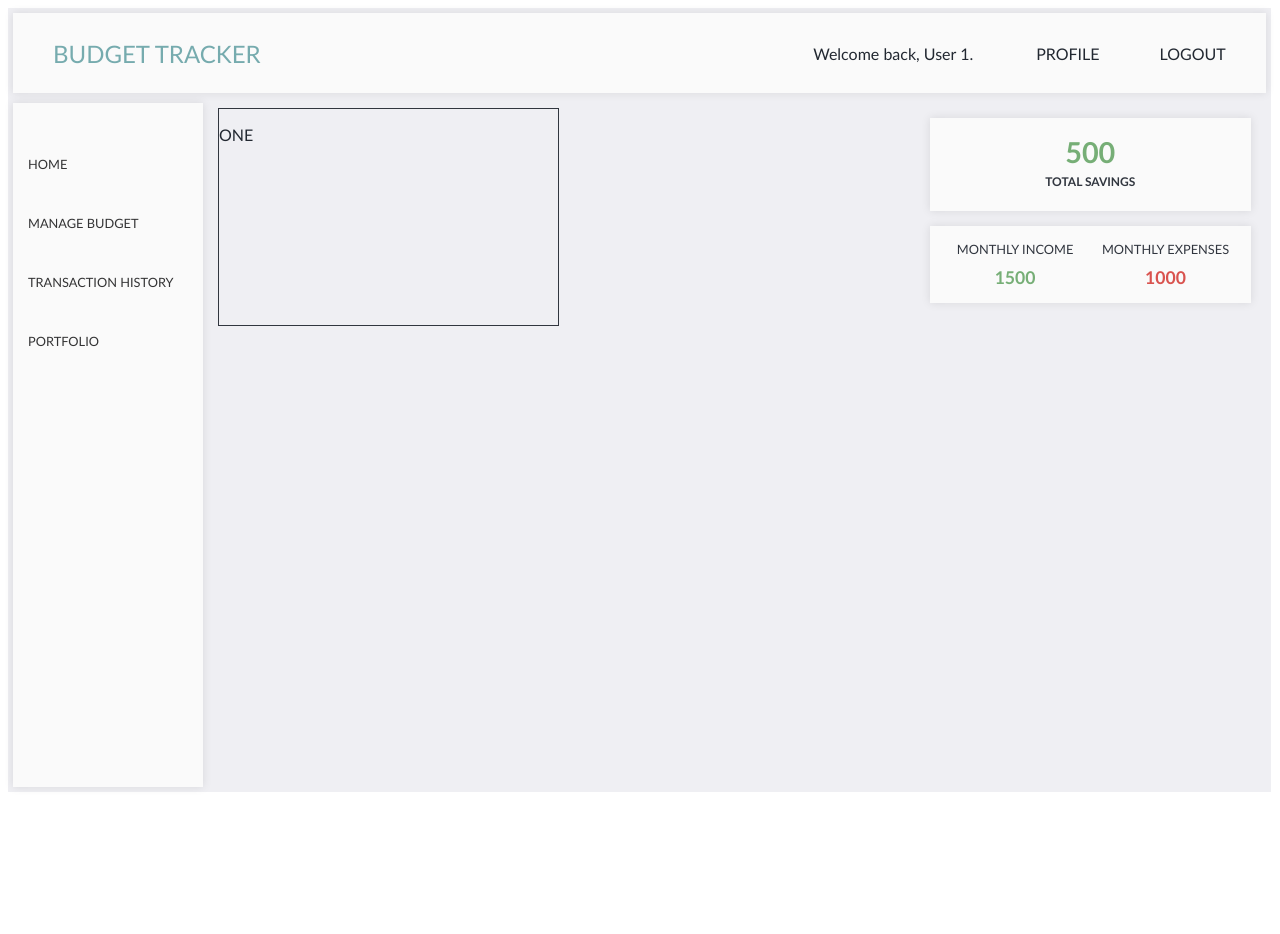
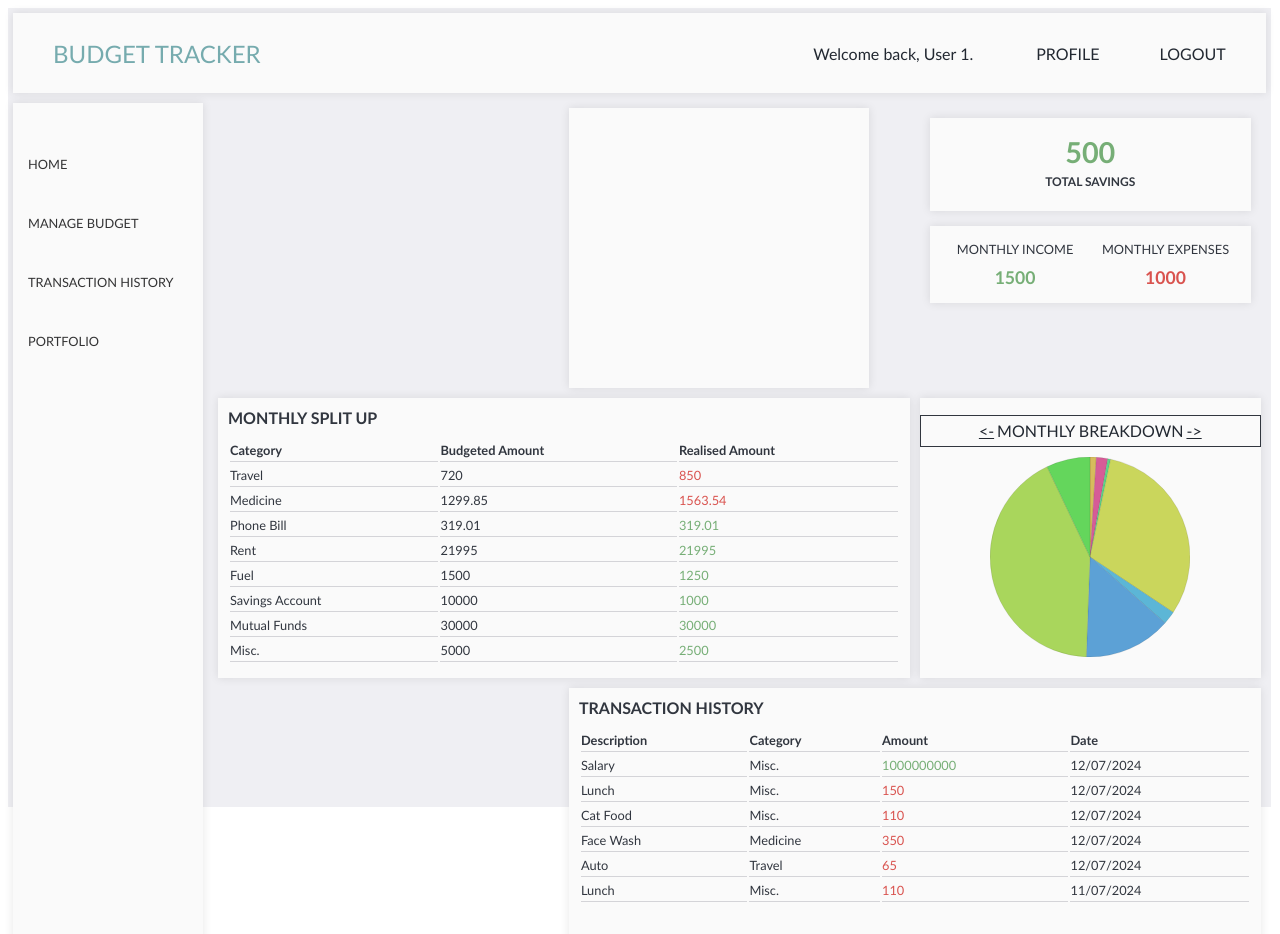
Before and after one commit to shilpakrishnanunni/express-react, a React (Vite) app in the folder client/: page /dashboard in a window 1280 px wide. Shown: the top 934 px of the page. Before the commit the page ends 800 px from the top, so only its background shows below. Built offline with nearby package versions, Linux system fonts and the light colour scheme; no server answers; sample sign-in values are in the browser's storage.

Commit message:
frontend(new): add monthly split up graph + table, transaction history table to dashboard

```diff
--- a/client/src/components/Dashboard.jsx
+++ b/client/src/components/Dashboard.jsx
@@ -1,22 +1,112 @@
+import { useState } from 'react';
 import { hooks } from '../hooks/dashboard.hooks';
 import '../styles/dashboard.css';
-
+import BudgetChart from './BudgetChart.jsx';
 import { Transactions } from './Transactions';
 
 const Dashboard = () => {
+  const expenses = [
+    { id: 2, category: 'Travel', budget: 720, amount: 850 },
+    { id: 3, category: 'Medicine', budget: 1299.85, amount: 1563.54 },
+    { id: 1, category: 'Phone Bill', budget: 319.01, amount: 319.01 },
+    { id: 4, category: 'Rent', budget: 21995, amount: 21995 },
+    { id: 5, category: 'Fuel', budget: 1500, amount: 1250 },
+    { id: 6, category: 'Savings Account', budget: 10000, amount: 1000 },
+    { id: 7, category: 'Mutual Funds', budget: 30000, amount: 30000 },
+    { id: 8, category: 'Misc.', budget: 5000, amount: 2500 }
+  ];
+  const transactions = [
+    {
+      id: 1,
+      description: 'Salary',
+      category: 'Misc.',
+      amount: 1000000000,
+      type: 'credit',
+      date: '12/07/2024'
+    },
+    {
+      id: 2,
+      description: 'Lunch',
+      category: 'Misc.',
+      amount: 150,
+      type: 'debit',
+      date: '12/07/2024'
+    },
+    {
+      id: 3,
+      description: 'Cat Food',
+      category: 'Misc.',
+      amount: 110,
+      type: 'debit',
+      date: '12/07/2024'
+    },
+    {
+      id: 4,
+      description: 'Face Wash',
+      category: 'Medicine',
+      amount: 350,
+      type: 'debit',
+      date: '12/07/2024'
+    },
+    {
+      id: 5,
+      description: 'Auto',
+      category: 'Travel',
+      amount: 65,
+      type: 'debit',
+      date: '12/07/2024'
+    },
+    {
+      id: 6,
+      description: 'Lunch',
+      category: 'Misc.',
+      amount: 110,
+      type: 'debit',
+      date: '11/07/2024'
+    }
+  ];
   return (
     <div className="dashboard">
-      <BudgetChart />
+      <DashboardChart expenses={expenses} />
+      <UpcomingPaymentCard />
       <TotalsDisplay />
       {/* <TotalIncomeExpense /> */}
+      <ExpensesTotal expenses={expenses} />
+      <DashboardTransactionHistory transactions={transactions} />
     </div>
   );
 };
 
-const BudgetChart = () => {
+const DashboardChart = ({ expenses }) => {
+  const [activeChart, setActiveChart] = useState('0');
+  const onClick = () => {
+    setActiveChart(activeChart === '0' ? '1' : '0');
+  };
+  const chartData = expenses.map((item) => ({ label: item.category, value: item.budget }));
   return (
-    <div className="dashboard-budget-chart outline">
-      <p>ONE</p>
+    <div className="dashboard-budget-chart">
+      <div className="chart-header outline">
+        <a href="#" onClick={onClick}>
+          {'<-'}
+        </a>
+        <span>MONTHLY BREAKDOWN</span>
+        <a href="#" onClick={onClick}>
+          {'->'}
+        </a>
+      </div>
+      <div className="chart-container">
+        <BudgetChart chartData={chartData} />
+      </div>
+    </div>
+  );
+};
+
+const UpcomingPaymentCard = () => {
+  return (
+    <div className="upcoming-payment-card">
+      <div className="left-arrow"></div>
+      <div className=""></div>
+      <div className="right-arrow"></div>
     </div>
   );
 };
@@ -28,21 +118,78 @@ const TotalsDisplay = () => {
   return (
     <div className="dashboard-total">
       <div className="total-savings">
-        <div className='amount'>{totalSavings}</div>
-        <div className='label'>TOTAL SAVINGS</div>
+        <div className="amount">{totalSavings}</div>
+        <div className="label">TOTAL SAVINGS</div>
       </div>
-      <div className='total-income-expense'>
-        <div className='income'>
-          <p className='label'>MONTHLY INCOME</p>
-          <p className='amount'>{totalIncome}</p>
+      <div className="total-income-expense">
+        <div className="income">
+          <p className="label">MONTHLY INCOME</p>
+          <p className="amount">{totalIncome}</p>
         </div>
-        <div className='expense'>
-          <p className='label'>MONTHLY EXPENSES</p>
-          <p className='amount'>{totalExpenses}</p>
+        <div className="expense">
+          <p className="label">MONTHLY EXPENSES</p>
+          <p className="amount">{totalExpenses}</p>
         </div>
       </div>
     </div>
   );
 };
 
+const ExpensesTotal = ({ expenses }) => {
+  return (
+    <div className="expenses-table">
+      <table className="dashboard-table">
+        <caption className="expenses-table-caption">MONTHLY SPLIT UP</caption>
+        <thead>
+          <tr>
+            <th>Category</th>
+            <th>Budgeted Amount</th>
+            <th>Realised Amount</th>
+          </tr>
+        </thead>
+        <tbody>
+          {expenses.map((row) => (
+            <tr>
+              {/* <th scope="row">{row.category}</th> */}
+              <td>{row.category}</td>
+              <td>{row.budget}</td>
+              <td style={{ color: row.amount > row.budget ? '#d9534f' : '#76ae76' }}>
+                {row.amount}
+              </td>
+            </tr>
+          ))}
+        </tbody>
+      </table>
+    </div>
+  );
+};
+
+const DashboardTransactionHistory = ({ transactions }) => {
+  return (
+    <div className="dashboard-transaction-history">
+      <table className="dashboard-table">
+        <caption>TRANSACTION HISTORY</caption>
+        <thead>
+          <tr>
+            <th>Description</th>
+            <th>Category</th>
+            <th>Amount</th>
+            <th>Date</th>
+          </tr>
+        </thead>
+        <tbody>
+          {transactions.map((row) => (
+            <tr>
+              <td>{row.description}</td>
+              <td>{row.category}</td>
+              <td style={{ color: row.type === 'debit' ? '#d9534f' : '#76ae76' }}>{row.amount}</td>
+              <td>{row.date}</td>
+            </tr>
+          ))}
+        </tbody>
+      </table>
+    </div>
+  );
+};
+
 export default Dashboard;
--- a/client/src/styles/dashboard.css
+++ b/client/src/styles/dashboard.css
@@ -18,10 +18,32 @@
 }
 
 .dashboard-budget-chart {
-  grid-column: 1;
-  grid-row: 1;
+  grid-row: 2;
+  grid-column: 3;
+  width: 100%;
+  display: flex;
+  flex-direction: column;
+  align-items: center;
+  justify-content: center;
+  background-color: #fafafa;
+  box-shadow: 0px 0px 9px 0px rgba(0, 0, 0, 0.1);
+}
 
-width: 100%;
+.dashboard-budget-chart .chart-header {
+  height: 2rem;
+  display: flex;
+  flex-direction: row;
+  align-items: center;
+  justify-content: center;
+  margin-bottom: 5px;
+  width: 100%;
+}
+
+.dashboard-budget-chart .chart-container {
+  width: 200px;
+  height: 200px;
+  margin: 5px;
+
 }
 
 .dashboard-total {
@@ -101,3 +123,54 @@ font-weight: 700;
   color: #d9534f; /* Adjust color for expenses */
   font-weight: 700;
 }
+
+.upcoming-payment-card {
+  grid-row: 1;
+  grid-column: 2;
+  background-color: #fafafa;
+  box-shadow: 0px 0px 9px 0px rgba(0, 0, 0, 0.1);
+  width: 300px;
+  display: flex;
+  flex-direction: row;
+  justify-content: space-between;
+  align-items: center;
+}
+
+.expenses-table {
+  grid-row: 2;
+  grid-column-start: 1;
+  grid-column-end: 3;
+  background-color: #fafafa;
+  box-shadow: 0px 0px 9px 0px rgba(0, 0, 0, 0.1);
+  overflow: scroll;
+  height: 280px;
+}
+
+.dashboard-table{
+  margin: 0px;
+  padding: 0px 10px;
+  width: 100%;
+  /* height: 100%; */
+  color: #31363F;
+  caption {
+    text-align: left;
+    padding: 10px;
+    font-weight: 700;
+    color: #31363F;
+  };
+  th, td {
+    padding: 3px 0px;
+    text-align: left;
+    border-bottom: 1px solid #d4d4d8;
+    font-size: 0.8rem;
+    color: #31363F;
+  }
+}
+
+.dashboard-transaction-history{
+  grid-row: 3;
+  grid-column-start: 2;
+  grid-column-end: 4;
+  background-color: #fafafa;
+  box-shadow: 0px 0px 9px 0px rgba(0, 0, 0, 0.1);
+}
--- a/client/src/styles/mainLayout.css
+++ b/client/src/styles/mainLayout.css
@@ -8,7 +8,7 @@
   grid-template-columns: 200px;
   width: 99.9%;
   /* min-height: 100vh; */
-  height: 98vh;
+  height: 99.9vh;
   background-color: #efeff3;
   font-family: 'Gill Sans', 'Gill Sans MT', Calibri, 'Trebuchet MS', sans-serif;
   color: #343435;
```
